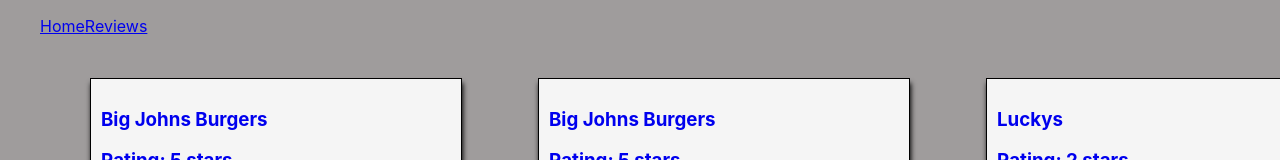
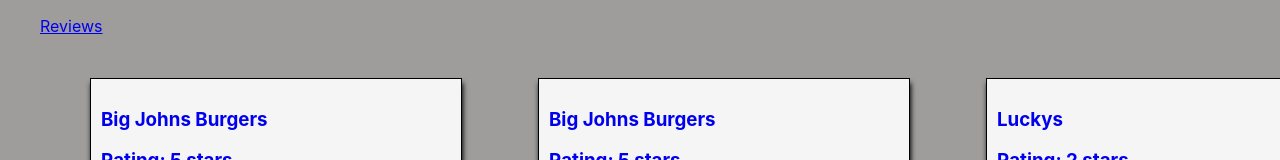
Before and after one commit to sacreutz/reviewApp, a React (Create React App) app: page /reviews in a window 1280 px wide. Shown: the top 160 px of the page. Built offline with nearby package versions, Linux system fonts and the light colour scheme.

Commit message:
navbar link works now

```diff
--- a/src/App.js
+++ b/src/App.js
@@ -41,7 +41,12 @@ const App = () => (
 
           console.log("test", test);
           //  console.log("reviewId", reviewId);
-          return <ReviewCard review={test} reviewId={reviewIdFromParams} />;
+          return (
+          <div>
+          <Navbar />
+          <ReviewCard review={test} reviewId={reviewIdFromParams} />
+          </div>
+          )
         }}
       />
     </div>
--- a/src/NavBar.js
+++ b/src/NavBar.js
@@ -1,13 +1,14 @@
 import './Navbar.css';
 import React from 'react';
+import {NavLink} from 'react-router-dom';
 
 class Navbar extends React.Component{
   render() {
       return (
           <div>
             <ul id="nav">
-              <li><a href="#">Home</a></li>
-              <li><a href="#">Reviews</a></li>
+              <li><NavLink to={'/reviews'}>Reviews</NavLink></li>
+
             </ul>
           </div>
       );
```
